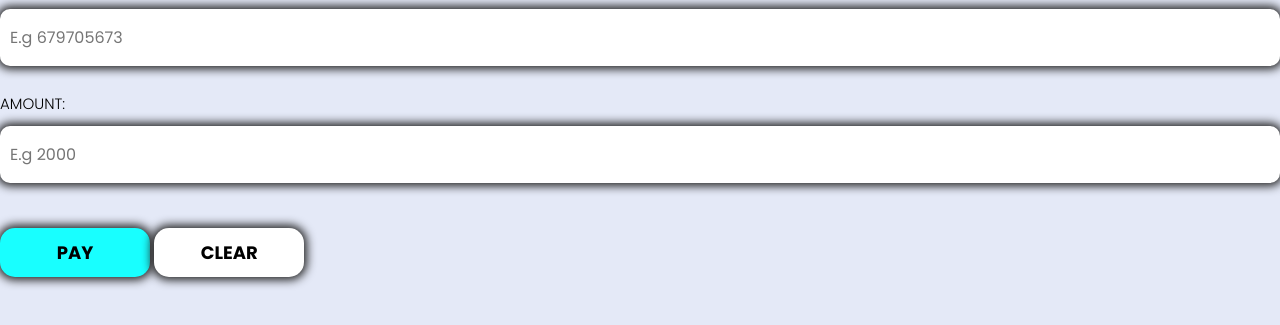
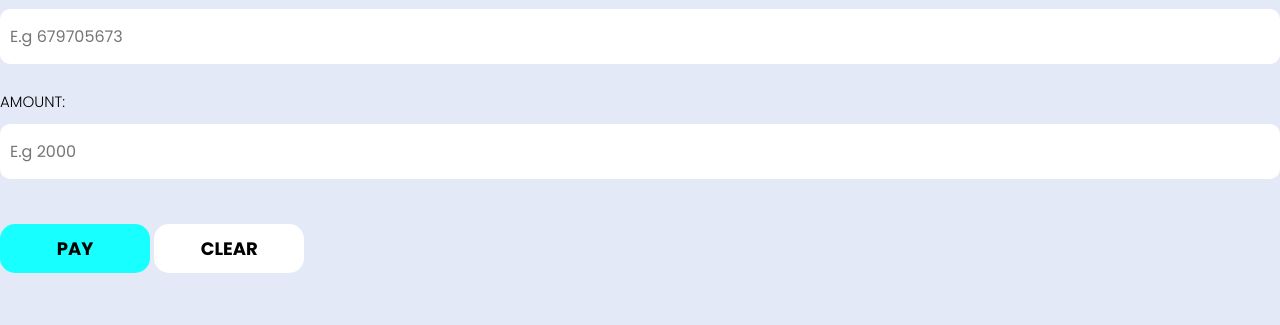
Before and after one commit to JuniorEkuh/Quick-Pay, a plain HTML site: page index.html in a window 1280 px wide. Shown: the part 195-520 px from the top of the page. Drawn offline with Linux system fonts and the light colour scheme.

Commit message:
removing box shadow

```diff
--- a/style.css
+++ b/style.css
@@ -190,9 +190,9 @@ body {
     border: 0;
     outline: none;
     border-radius: 10px;
-    border-top: 1px solid transparent;
+    /* border-top: 1px solid transparent;
     border-bottom: 1px solid transparent;
-    box-shadow: 0 0 10px 3px #222;
+    box-shadow: 0 0 10px 3px #222; */
 }
 
 .home-section .dialer-form .input-section button {
@@ -209,9 +209,9 @@ body {
     color: black;
     background-color: #18ffff;
     text-transform: uppercase;
-    border-top: 1px solid transparent;
+    /* border-top: 1px solid transparent;
     border-bottom: 1px solid transparent;
-    box-shadow: 0 0 10px 3px #222;
+    box-shadow: 0 0 10px 3px #222; */
 }
 
 .home-section .dialer-form .input-section .btn-clear {
@@ -228,9 +228,9 @@ body {
     color: black;
     background-color: white;
     text-transform: uppercase;
-    border-top: 1px solid transparent;
+    /* border-top: 1px solid transparent;
     border-bottom: 1px solid transparent;
-    box-shadow: 0 0 10px 3px #222;
+    box-shadow: 0 0 10px 3px #222; */
 }
 
 
```
